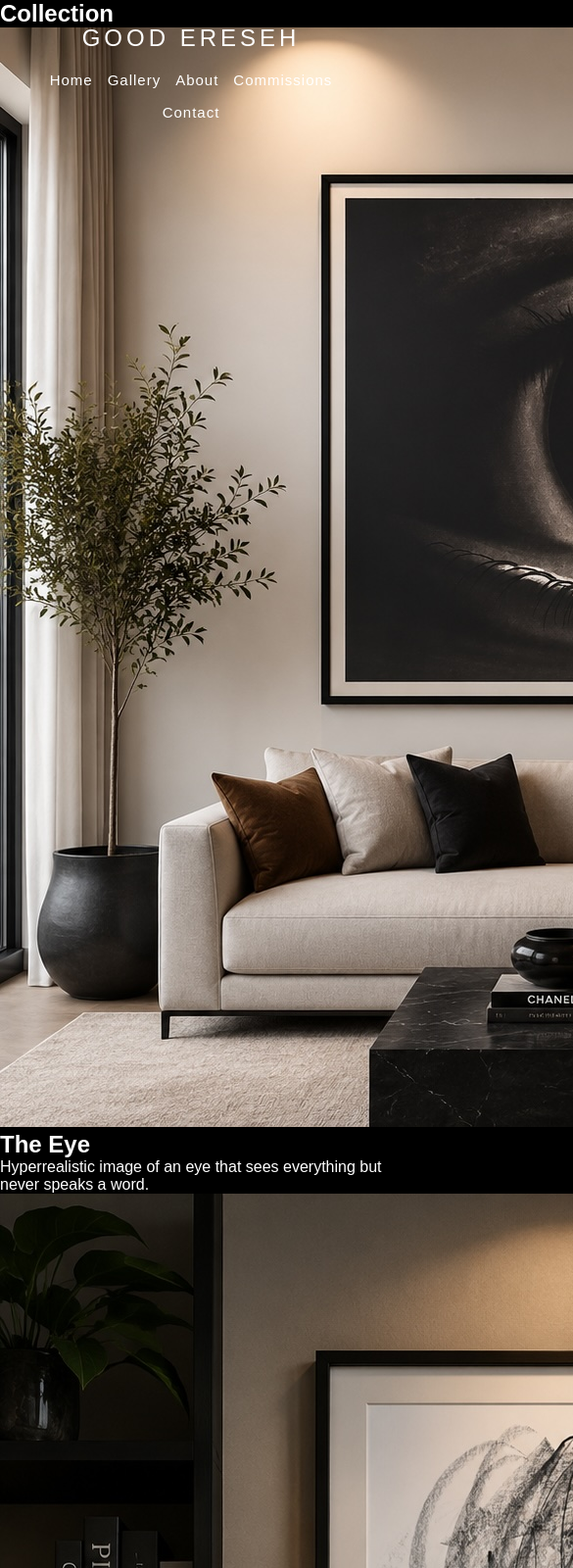
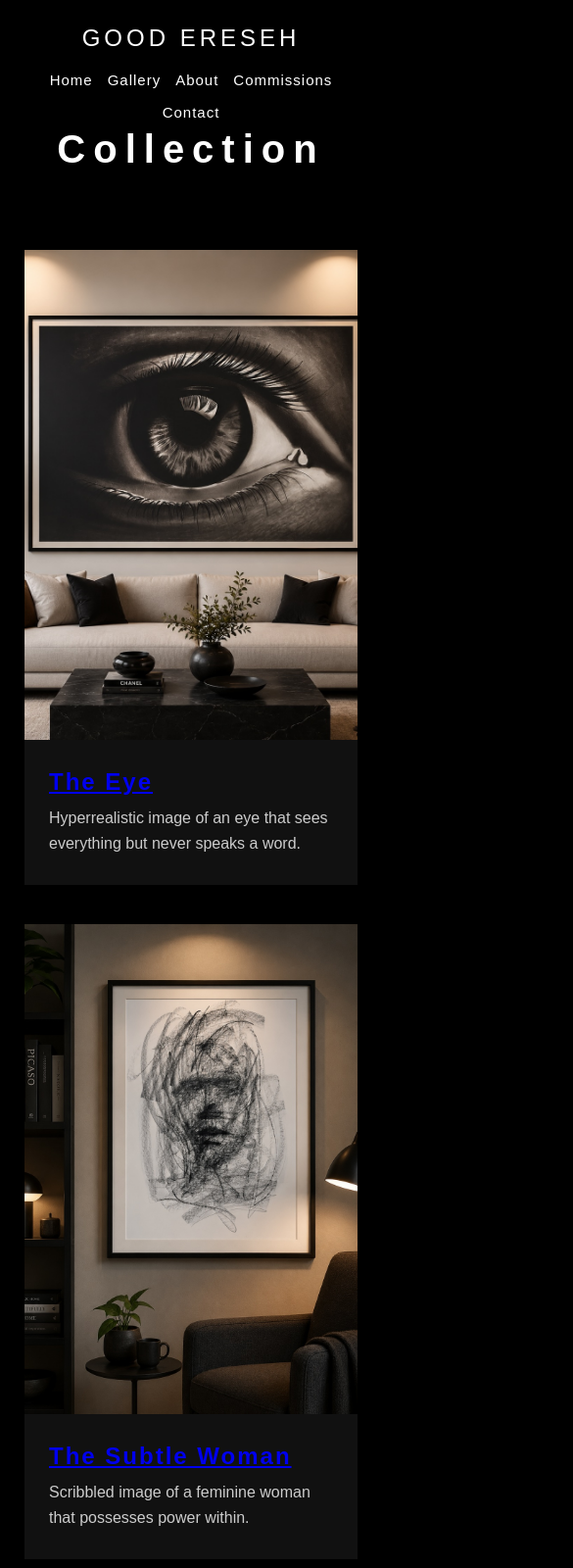
Before and after one commit to wudixo/goodereseh-website, a plain HTML site: page gallery.html in a window 390 px wide. Shown: the top 1600 px of the page at 98% size, 585 px wide, since content can reach past the window. Drawn offline with Linux system fonts and the light colour scheme.

Commit message:
Added artwork details

```diff
--- /dev/null
+++ b/artworks/abstract.html
@@ -0,0 +1,110 @@
+<!DOCTYPE html>
+<html lang="en">
+
+<head>
+
+<meta charset="UTF-8">
+<meta name="viewport" content="width=device-width, initial-scale=1.0">
+
+<title>The Subtle Woman | Good Ereseh</title>
+
+<link rel="stylesheet" href="../css/style.css">
+
+</head>
+
+
+<body>
+
+
+<header>
+
+<nav>
+
+<div class="logo">
+GOOD ERESEH
+</div>
+
+
+<ul>
+
+<li><a href="../index.html">Home</a></li>
+
+<li><a href="../gallery.html">Gallery</a></li>
+
+<li><a href="../about.html">About</a></li>
+
+<li><a href="../commissions.html">Commissions</a></li>
+
+<li><a href="../contact.html">Contact</a></li>
+
+</ul>
+
+</nav>
+
+</header>
+
+
+
+<section class="artwork-detail">
+
+
+<div class="artwork-image">
+
+<img src="../images/artwork/abstract.jpg" alt="The Subtle Woman">
+
+</div>
+
+
+
+<div class="artwork-info">
+
+<h1>
+The Subtle Woman
+</h1>
+
+
+<p>
+A Scribbled image of a woman expressing deep emotions.
+</p>
+
+
+<h3>
+Medium
+</h3>
+
+<p>
+Charcoal and graphite pencil on 100% cotton  paper
+</p>
+
+
+<h3>
+Size
+</h3>
+
+<p>
+A3
+</p>
+
+
+<h3>
+Year
+</h3>
+
+<p>
+2026
+</p>
+
+
+<button>
+Request Purchase
+</button>
+
+
+</div>
+
+
+</section>
+
+
+
+</body
--- a/css/style.css
+++ b/css/style.css
@@ -167,3 +167,80 @@ nav a {
     }
 
 }
+
+/* Gallery Page */
+
+.gallery-page {
+    padding: 160px 60px 80px;
+    background: #000;
+    min-height: 100vh;
+}
+
+
+.gallery-page h1 {
+    text-align: center;
+    font-size: 60px;
+    letter-spacing: 8px;
+    margin-bottom: 80px;
+}
+
+
+.art-grid {
+    display: grid;
+    grid-template-columns: repeat(3, 1fr);
+    gap: 40px;
+}
+
+
+.art-card {
+    background: #111;
+    padding-bottom: 30px;
+    transition: transform 0.4s;
+}
+
+
+.art-card:hover {
+    transform: translateY(-10px);
+}
+
+
+.art-card img {
+    width: 100%;
+    height: 500px;
+    object-fit: cover;
+}
+
+
+.art-card h2 {
+    margin: 25px 25px 10px;
+    font-size: 24px;
+    letter-spacing: 2px;
+}
+
+
+.art-card p {
+    margin: 0 25px;
+    line-height: 1.6;
+    color: #ccc;
+}
+
+
+/* Mobile gallery */
+
+@media (max-width: 900px) {
+
+    .art-grid {
+        grid-template-columns: 1fr;
+    }
+
+
+    .gallery-page {
+        padding: 130px 25px 60px;
+    }
+
+
+    .gallery-page h1 {
+        font-size: 40px;
+    }
+
+}
--- a/gallery.html
+++ b/gallery.html
@@ -1,100 +1,75 @@
 <!DOCTYPE html>
 <html lang="en">
-
 <head>
-
     <meta charset="UTF-8">
     <meta name="viewport" content="width=device-width, initial-scale=1.0">
-
     <title>Gallery | Good Ereseh</title>
-
     <link rel="stylesheet" href="css/style.css">
-
 </head>
-
 
 <body>
 
-
 <header>
-
     <nav>
-
-<div class="logo">
-GOOD ERESEH
-</div>
-
+        <div class="logo">GOOD ERESEH</div>
 
         <ul>
-
             <li><a href="index.html">Home</a></li>
-
             <li><a href="gallery.html">Gallery</a></li>
-
             <li><a href="about.html">About</a></li>
-
             <li><a href="commissions.html">Commissions</a></li>
-
             <li><a href="contact.html">Contact</a></li>
-
         </ul>
-
     </nav>
-
 </header>
 
-
+<main>
 
 <section class="gallery-page">
 
-
-<h1>
-Collection
-</h1>
-
+    <h1>Collection</h1>
 
     <div class="art-grid">
 
+        <article class="art-card">
 
-<div class="art-card">
+            <a href="artworks/eye.html">
 
-<img src="images/artwork/eye.jpg" alt="Charcoal and Graphite Pencil Eye Drawing ">
+                <img src="images/artwork/eye.jpg"
+                     alt="Hyperrealistic charcoal and graphite drawing of an eye">
 
-<h2>
-The Eye
-</h2>
+                <h2>The Eye</h2>
+
+            </a>
 
             <p>
                 Hyperrealistic image of an eye that sees everything but never speaks a word.
             </p>
 
-</div>
+        </article>
 
+        <article class="art-card">
 
+            <a href="artworks/abstract.html">
 
-<div class="art-card">
+                <img src="images/artwork/abstract.jpg"
+                     alt="The Subtle Woman charcoal drawing">
 
-<img src="images/artwork/abstract.jpg" alt="A subtle abstract image of a calm feminine woman">
+                <h2>The Subtle Woman</h2>
 
-<h2>
-The Subtle Face
-</h2>
+            </a>
 
             <p>
-Scribbled image of a feminine woman that posses power within.
+                Scribbled image of a feminine woman that possesses power within.
             </p>
+
+        </article>
 
     </div>
 
-
-
-</div>
-
-
 </section>
 
-
+</main>
 
 </body>
-
 </html>
```
Also changed, not shown: artworks/eye.html (added, +112 -0 lines). Lines whose indentation alone changed are shown as unchanged.
